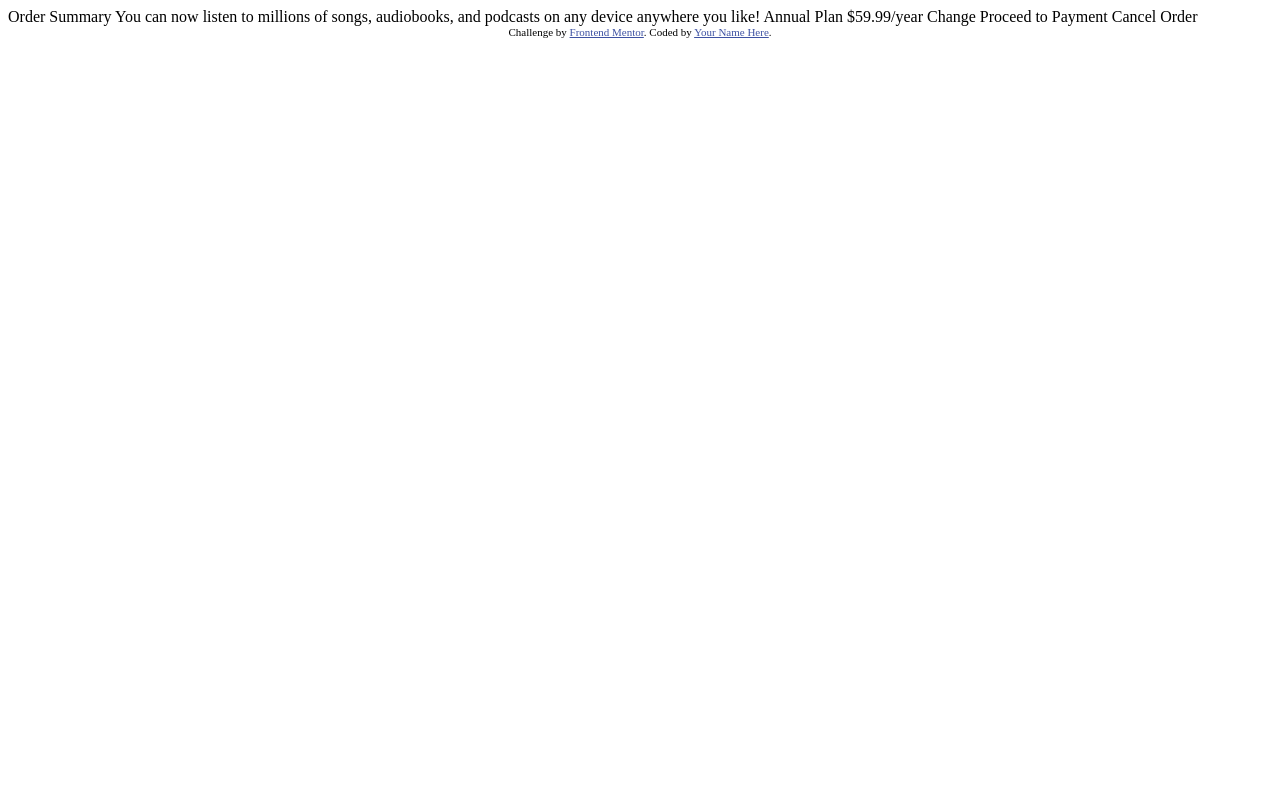
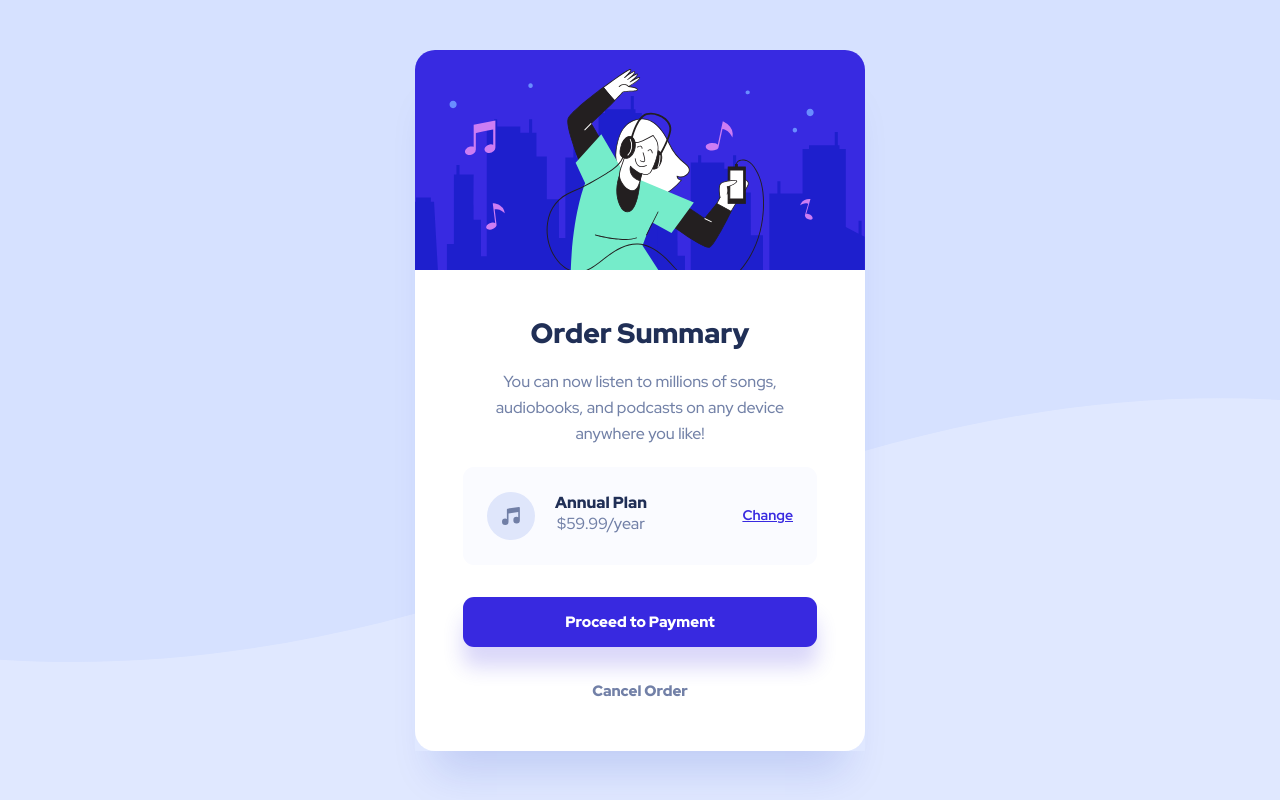
Before and after one commit to brianyeadon/order-summary-component, a plain HTML site: page index.html in a window 1280 px wide. Drawn offline with Linux system fonts and the light colour scheme.

Commit message:
first attempt

```diff
--- /dev/null
+++ b/css/styles.css
@@ -0,0 +1,304 @@
+/* Layout -- the designs were created to the following widths:
+  Mobile: 375px
+  Desktop: 1440px */
+
+/*** ROOT ***/
+/* Variables */
+:root {
+  /* Primary */
+  --clr-pale-blue: hsl(225, 100%, 94%);
+  --clr-bright-blue: hsl(245, 75%, 52%);
+
+  /* Neutral */
+  --clr-very-pale-blue: hsl(225, 100%, 98%);
+  --clr-desaturated-blue: hsl(224, 23%, 55%);
+  --clr-dark-blue: hsl(223, 47%, 23%);
+}
+
+/* Box sizing rules */
+*,
+*::before,
+*::after {
+  box-sizing: border-box;
+}
+
+/* Remove default margin */
+body,
+h1,
+h2,
+h3,
+h4,
+p,
+figure,
+blockquote,
+dl,
+dd {
+  margin: 0;
+}
+
+/* Remove list styles on ul, ol elements with a list role, which suggests default styling will be removed */
+ul[role="list"],
+ol[role="list"] {
+  list-style: none;
+}
+
+/* Set core root defaults */
+html:focus-within {
+  scroll-behavior: smooth;
+}
+
+/* Set core body defaults */
+body {
+  min-height: 100vh;
+  text-rendering: optimizeSpeed;
+  line-height: 1.5;
+}
+
+/* A elements that don't have a class get default styles */
+a:not([class]) {
+  text-decoration-skip-ink: auto;
+}
+
+/* Make images easier to work with */
+img,
+picture {
+  max-width: 100%;
+  display: block;
+}
+
+/* Inherit fonts for inputs and buttons */
+input,
+button,
+textarea,
+select {
+  font: inherit;
+}
+
+/* Remove all animations, transitions and smooth scroll for people that prefer not to see them */
+@media (prefers-reduced-motion: reduce) {
+  html:focus-within {
+    scroll-behavior: auto;
+  }
+
+  *,
+  *::before,
+  *::after {
+    animation-duration: 0.01ms !important;
+    animation-iteration-count: 1 !important;
+    transition-duration: 0.01ms !important;
+    scroll-behavior: auto !important;
+  }
+}
+
+/*** GLOBAL ***/
+body {
+  background-color: var(--clr-pale-blue);
+  background-image: url("../images/pattern-background-mobile.svg");
+  background-repeat: no-repeat;
+  background-size: contain;
+
+  font-family: "Red Hat Display", sans-serif;
+  font-size: 16px;
+  font-weight: 500;
+  text-align: center;
+
+  display: flex;
+  flex-direction: column;
+  justify-content: center;
+  align-items: center;
+}
+
+/* .image-music-icon {
+  margin-right: 20px;
+} */
+
+/*** TYPOGRAPHY ***/
+.card-title {
+  color: hsla(223, 46%, 23%, 1);
+  font-size: 22px;
+  font-weight: 900;
+  line-height: 29px;
+  margin-bottom: 16px;
+}
+
+.card-body-text {
+  color: hsla(223, 23%, 55%, 1);
+  font-size: 15px;
+  font-weight: 500;
+  line-height: 25px;
+  margin: 0 auto;
+  margin-bottom: 24px;
+  max-width: 263px;
+}
+
+.card-body-plan-type {
+  color: hsla(223, 46%, 23%, 1);
+  font-size: 14px;
+  font-weight: 900;
+  line-height: 19px;
+}
+
+.card-body-plan-price {
+  color: hsla(224, 23%, 55%, 1);
+  font-size: 14px;
+  font-weight: 500;
+  line-height: 19px;
+}
+
+/* .card-body-change {
+  color: hsla(245, 75%, 52%, 1);
+  font-size: 13px;
+  font-weight: 700;
+  line-height: 17px;
+  text-decoration-line: underline;
+} */
+
+/* .card-body-payment {
+  color: hsla(0, 0%, 100%, 1);
+  font-size: 15px;
+  font-weight: 900;
+  line-height: 20px;
+} */
+
+.card-body-cancel {
+  background-color: transparent;
+  color: hsla(224, 23%, 55%, 1);
+  font-size: 15px;
+  font-weight: 900;
+  line-height: 20px;
+  border: none;
+  outline: none;
+  cursor: pointer;
+  transition: color 0.3s ease-in;
+}
+
+.card-body-cancel:hover {
+  color: hsla(223, 47%, 23%, 1);
+}
+
+/*** BUTTONS ***/
+.btn-change {
+  color: hsla(245, 75%, 52%, 1);
+  font-size: 13px;
+  font-weight: 700;
+  line-height: 17px;
+  text-decoration-line: underline;
+  cursor: pointer;
+  transition: color 0.3s ease-in;
+  justify-self: right;
+}
+
+.btn-change:hover {
+  color: hsla(245, 83%, 68%, 1);
+  text-decoration-line: none;
+}
+
+.btn-payment {
+  background-color: hsla(245, 75%, 52%, 1);
+  color: hsla(0, 0%, 100%, 1);
+  font-size: 15px;
+  font-weight: 900;
+  line-height: 20px;
+  box-shadow: 0px 20px 20px 0px hsla(245, 75%, 52%, 0.19);
+
+  display: block;
+  padding: 15px;
+  border-radius: 11px;
+  margin: 24px 0;
+  width: 100%;
+  cursor: pointer;
+  transition: background-color 0.3s ease-in;
+}
+
+.btn-payment:hover {
+  background-color: hsla(245, 83%, 68%, 1);
+}
+
+/*** LAYOUT ***/
+.container {
+  box-shadow: 0px 40px 40px -20px hsla(228, 87%, 39%, 0.15);
+  max-width: 327px;
+}
+
+.card-header {
+  border-radius: 20px 20px 0 0;
+}
+
+.card-body {
+  background-color: #fff;
+  padding: 32px 24px;
+  border-radius: 0 0 20px 20px;
+}
+
+.card-body-plan {
+  background-color: hsla(228, 100%, 99%, 1);
+  border-radius: 11px;
+  padding: 16px;
+
+  display: flex;
+  justify-content: space-between;
+  align-items: center;
+}
+.plan-body {
+  display: flex;
+}
+
+.card-body-plan-details {
+  margin: 0 50px 0 20px;
+}
+
+/*** MEDIA QUERIES ***/
+@media (min-width: 500px) {
+  /* Layout */
+  .container {
+    max-width: 450px;
+  }
+  .card-body {
+    padding: 45px 48px 48px 48px;
+  }
+  .card-body-plan {
+    padding: 25px 24px;
+  }
+
+  /* Typography */
+  .card-title {
+    font-size: 28px;
+    font-weight: 900;
+    line-height: 37px;
+    margin-bottom: 17px;
+  }
+  .card-body-text {
+    font-size: 16px;
+    font-weight: 500;
+    line-height: 26px;
+    margin-bottom: 20px;
+    max-width: 100%;
+  }
+  .card-body-plan-type {
+    font-size: 16px;
+    font-weight: 900;
+    line-height: 21px;
+  }
+
+  .card-body-plan-price {
+    font-size: 16px;
+    font-weight: 500;
+    line-height: 21px;
+  }
+  .btn-change {
+    font-size: 14px;
+    font-weight: 700;
+    line-height: 19px;
+  }
+  .btn-payment {
+    font-size: 15px;
+    font-weight: 900;
+    line-height: 20px;
+    margin: 32px 0;
+  }
+  .card-body-cancel {
+    font-size: 15px;
+    font-weight: 900;
+    line-height: 20px;
+  }
+}
--- a/index.html
+++ b/index.html
@@ -1,37 +1,61 @@
 <!DOCTYPE html>
 <html lang="en">
   <head>
-  <meta charset="UTF-8">
-  <meta name="viewport" content="width=device-width, initial-scale=1.0"> <!-- displays site properly based on user's device -->
+    <meta charset="UTF-8" />
+    <meta name="viewport" content="width=device-width, initial-scale=1.0" />
+    <!-- displays site properly based on user's device -->
 
-  <link rel="icon" type="image/png" sizes="32x32" href="./images/favicon-32x32.png">
+    <link
+      rel="icon"
+      type="image/png"
+      sizes="32x32"
+      href="./images/favicon-32x32.png"
+    />
+    <link rel="preconnect" href="https://fonts.googleapis.com" />
+    <link rel="preconnect" href="https://fonts.gstatic.com" crossorigin />
+    <link
+      href="https://fonts.googleapis.com/css2?family=Red+Hat+Display:wght@500;700;900&display=swap"
+      rel="stylesheet"
+    />
+    <link rel="stylesheet" href="css/styles.css" />
 
     <title>Frontend Mentor | Order summary card</title>
-
-  <!-- Feel free to remove these styles or customise in your own stylesheet 👍 -->
-  <style>
-    .attribution { font-size: 11px; text-align: center; }
-    .attribution a { color: hsl(228, 45%, 44%); }
-  </style>
   </head>
   <body>
+    <main class="container">
+      <!-- <div class="card-header"> -->
+      <img src="images/illustration-hero.svg" alt="" class="card-header" />
+      <!-- </div> -->
+      <div class="card-body">
+        <h1 class="card-title">Order Summary</h1>
+        <p class="card-body-text">
+          You can now listen to millions of songs, audiobooks, and podcasts on
+          any device anywhere you like!
+        </p>
+        <div class="card-body-plan">
+          <div class="plan-body">
+            <img src="images/icon-music.svg" alt="" class="image-music-icon" />
+            <div class="card-body-plan-details">
+              <p class="card-body-plan-type">Annual Plan</p>
+              <p class="card-body-plan-price">$59.99/year</p>
+            </div>
+          </div>
+          <a class="btn-change">Change</a>
+        </div>
+        <div>
+          <a class="btn-payment">Proceed to Payment</a>
+        </div>
+        <button class="card-body-cancel">Cancel Order</button>
+      </div>
+    </main>
 
-  Order Summary
-
-  You can now listen to millions of songs, audiobooks, and podcasts on any
-  device anywhere you like!
-
-  Annual Plan
-  $59.99/year
-
-  Change
-
-  Proceed to Payment
-  Cancel Order
-
+    <!-- <footer>
       <div class="attribution">
-    Challenge by <a href="https://www.frontendmentor.io?ref=challenge" target="_blank">Frontend Mentor</a>.
-    Coded by <a href="#">Your Name Here</a>.
+        Challenge by
+        <a href="https://www.frontendmentor.io?ref=challenge" target="_blank"
+          >Frontend Mentor</a
+        >. Coded by <a href="#">Your Name Here</a>.
       </div>
+    </footer> -->
   </body>
 </html>
```
Lines whose indentation alone changed are shown as unchanged.
